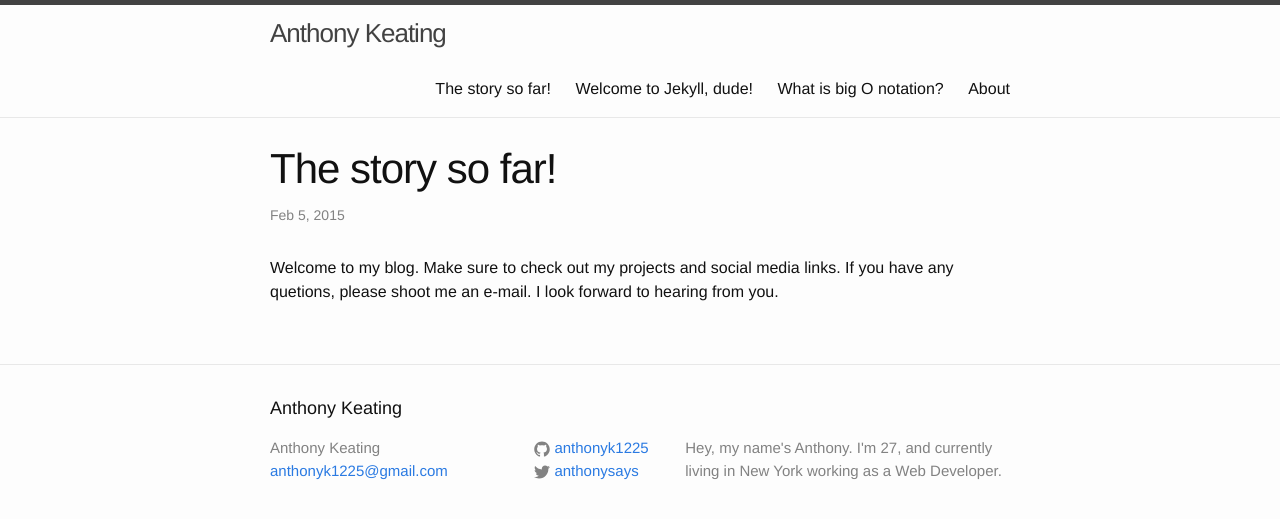
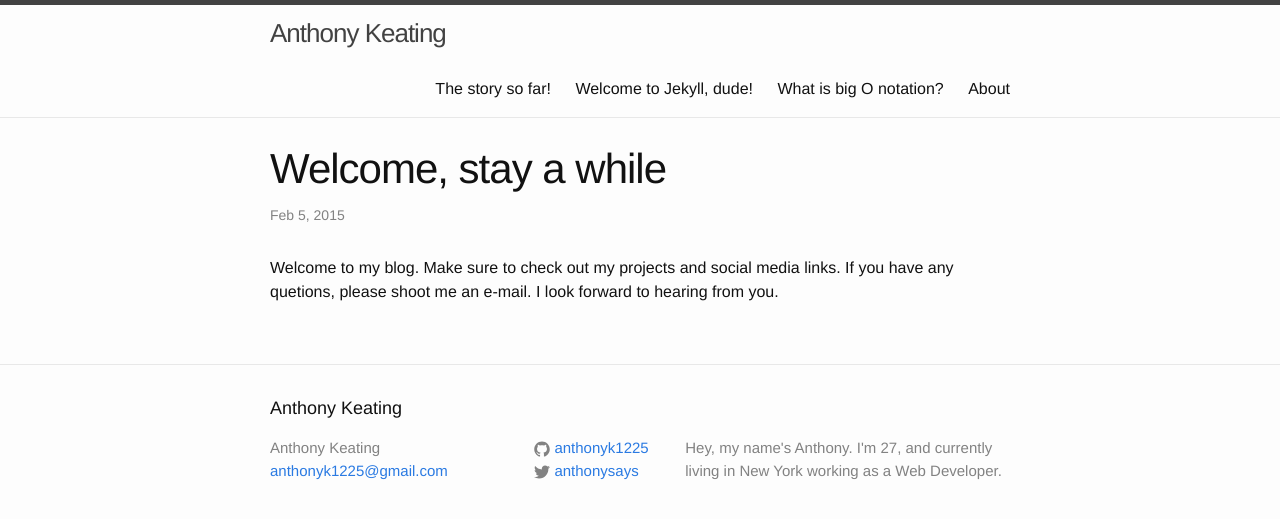
Before and after one commit to anthonyk1225/anthonyk1225.github.io, a Jekyll site: the page built from _posts/2015-02-05-First-Post.markdown, in a window 1280 px wide. Shown: the top 519 px of the page. Built offline with Jekyll 4.4.1, drawn with Linux system fonts in a browser that asks for light colours.

Commit message:
updated post

```diff
--- a/_posts/2015-02-05-First-Post.markdown
+++ b/_posts/2015-02-05-First-Post.markdown
@@ -1,6 +1,6 @@
 ---
 layout: post
-title:  "The story so far!"
+title:  "Welcome, stay a while"
 date:   2015-02-05 23:50:21
 categories: jekyll update
 ---
```
